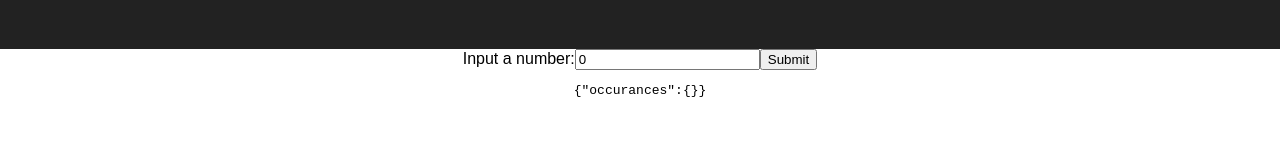
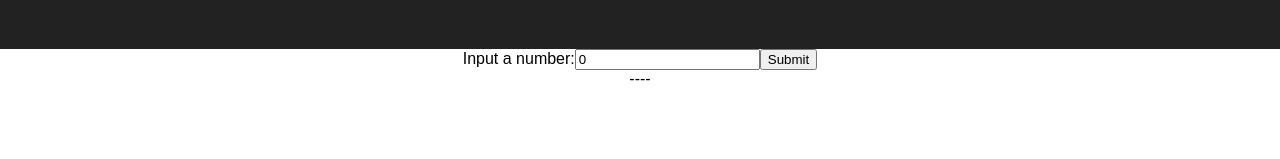
Before and after one commit to mfbadr/backstage, a React (Create React App) app: page / in a window 1280 px wide. Shown: the part 141-300 px from the top of the page. Built offline with nearby package versions, Linux system fonts and the light colour scheme.

Commit message:
add results display component

```diff
--- a/src/App.js
+++ b/src/App.js
@@ -2,6 +2,7 @@ import React, { Component } from 'react';
 import logo from './logo.svg';
 import './App.css';
 import CalculatorForm from './components/CalculatorForm.js';
+import ResultsDisplay from './components/ResultsDisplay.js';
 import calculateAsync from './services/mockAPI.js';
 
 class App extends Component {
@@ -9,7 +10,12 @@ class App extends Component {
     super(props);
     this.state = {
       occurances: {},
-      currentResult: undefined,
+      currentResult: {
+        "number": undefined,
+        "squareOfSums": undefined,
+        "sumOfSquares": undefined,
+        "value": undefined,
+      },
       lastRequest: undefined,
     }
   }
@@ -18,7 +24,6 @@ class App extends Component {
 
   handleForm(inputNumber){
     let that = this;
-    //update state with timestamp, input, occurances
     const lastDateTime = this.state.lastRequest;
     let curOccurences = this.state.occurances;
     if(this.state.occurances[inputNumber]){
@@ -27,13 +32,11 @@ class App extends Component {
       curOccurences[inputNumber] = 1;
     }
 
-    let resultObj;
     calculateAsync(inputNumber).then(function(result){
-      resultObj = result;
       that.setState({
         "lastRequest": Date.now(),
         "occurances": curOccurences,
-        "currentResult": resultObj
+        "currentResult": result
       })
     });
   }
@@ -45,9 +48,14 @@ class App extends Component {
           <h1 className="App-title">Backstage Calculator</h1>
         </header>
         <CalculatorForm handleForm={this.handleForm.bind(this)}/>
-        <pre>
-          {JSON.stringify(this.state)}
-        </pre>
+        <ResultsDisplay
+          curNumber={this.state.currentResult.number}
+          curSquareOfSums={this.state.currentResult.squareOfSums}
+          curSumOfSquares={this.state.currentResult.sumOfSquares}
+          curValue={this.state.currentResult.value}
+          curTime={this.state.lastRequest}
+        />
+
       </div>
     );
   }
--- /dev/null
+++ b/src/components/ResultsDisplay.js
@@ -0,0 +1,25 @@
+import React, { Component } from 'react';
+
+export default class ResultsDisplay extends Component {
+  //TODO: Restrict to positive integers?
+  constructor(props) {
+    super(props);
+  };
+
+
+  render (){
+    return (
+      <div>
+        {this.props.curNumber}
+        -
+        {this.props.curValue}
+        -
+        {this.props.curSumOfSquares}
+        -
+        {this.props.curSquareOfSums}
+        -
+        {this.props.curTime}
+      </div>
+    )
+  }
+}
```
